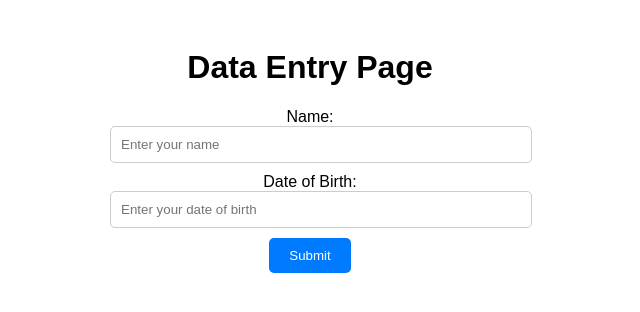
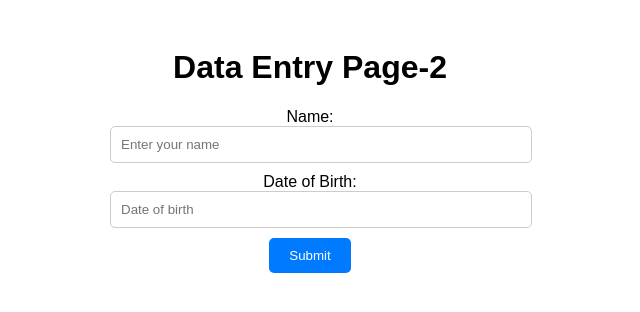
Before and after one commit to M-S-Dhanushkumar/my-db-web-app, a plain HTML site: page index.html in a window 1280 px wide. Shown: the whole page, without its empty margins (330-970 px from the left). Drawn offline with Linux system fonts and the light colour scheme.

Commit message:
Update index.html

```diff
--- a/index.html
+++ b/index.html
@@ -33,13 +33,13 @@
 </head>
 <body>
     <div class="container">
-        <h1>Data Entry Page</h1>
+        <h1>Data Entry Page-2</h1>
         <form action="/submit" method="post">
 	    <label for="name">Name:</label>
 	    <input type="text" id="name" name="name" placeholder="Enter your name">
             <br>
             <label for="dob">Date of Birth:</label>
-            <input type="text" id="dob" name="data" placeholder="Enter your date of birth">
+            <input type="text" id="dob" name="data" placeholder="Date of birth">
             <br>
             <input type="submit" value="Submit">
         </form>
```
